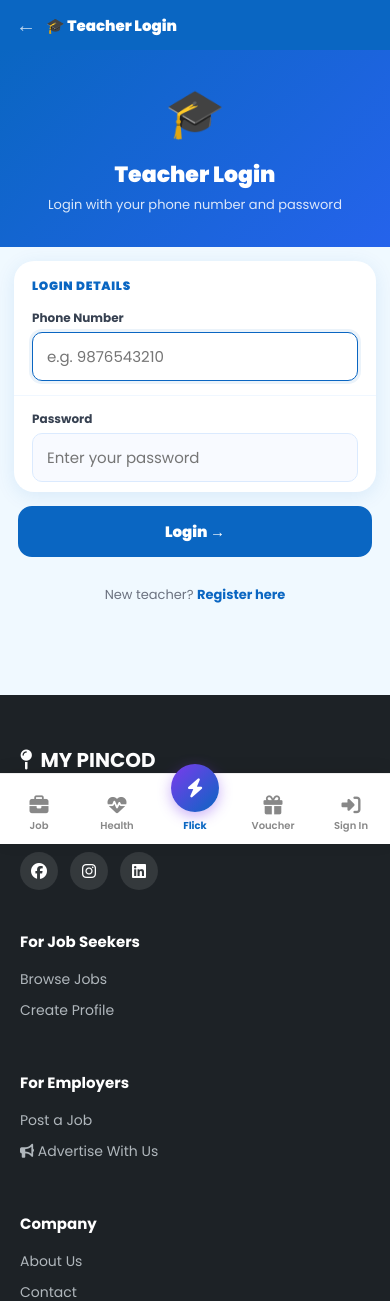
After one commit to Sibi46/my-pincode, a Django app: template templates/community/teacher_login.html in a window 390 px wide. The commit adds this page. Shown: the top 1301 px of the page. Run offline with Django 4.2, Linux system fonts and the light colour scheme; the template is opened without the code that fills it, so the values that code supplies are empty.

Commit message:
Teacher login: dedicated phone+password login page redirecting to school page

```diff
--- a/community/urls.py
+++ b/community/urls.py
@@ -21,6 +21,7 @@ urlpatterns = [
     path('school-corner/',                          views.school_list,          name='school_list'),
     path('school-corner/register/',                 views.school_register,      name='school_register'),
     path('school-corner/teacher/register/',         views.teacher_register,     name='teacher_register'),
+    path('school-corner/teacher/login/',            views.teacher_login,        name='teacher_login'),
     path('school-corner/<int:pk>/',                 views.school_detail,        name='school_detail'),
     path('school-corner/<int:pk>/post/',            views.school_post_create,   name='school_post_create'),
     path('school-corner/<int:pk>/dashboard/',       views.school_dashboard,     name='school_dashboard'),
--- a/templates/community/school_kids_hub.html
+++ b/templates/community/school_kids_hub.html
@@ -58,7 +58,7 @@
   <a href="/community/" class="back">&#8592;</a>
   <h2>🏫 School & Kids</h2>
   {% if not request.user.is_authenticated %}
-  <a href="/community/school-corner/teacher/register/" style="background:#059669;color:#fff;border-radius:8px;padding:6px 12px;font-size:12px;font-weight:800;text-decoration:none">🎓 Teacher Login</a>
+  <a href="/community/school-corner/teacher/login/" style="background:#059669;color:#fff;border-radius:8px;padding:6px 12px;font-size:12px;font-weight:800;text-decoration:none">🎓 Teacher Login</a>
   {% else %}
   <button onclick="openSheet()" style="background:#0a66c2;color:#fff;border:none;border-radius:8px;padding:6px 14px;font-size:12px;font-weight:800;cursor:pointer">+ Post</button>
   {% endif %}
--- /dev/null
+++ b/templates/community/teacher_login.html
@@ -0,0 +1,77 @@
+{% extends 'base.html' %}
+{% block title %}Teacher Login – MY PINCOD{% endblock %}
+{% block content %}
+<style>
+  nav.navbar{display:none!important}
+  body{background:#f0f9ff}
+  #tlTop{position:sticky;top:0;z-index:200;background:#0a66c2;padding:10px 16px;display:flex;align-items:center;gap:10px}
+  #tlTop a.back{color:rgba(255,255,255,.75);text-decoration:none;font-size:20px}
+  #tlTop h2{font-size:15px;font-weight:900;color:#fff;margin:0}
+
+  .tl-wrap{padding:0 0 80px;max-width:520px;margin:0 auto}
+
+  .tl-hero{background:linear-gradient(135deg,#0a66c2,#2563eb);padding:28px 20px 32px;text-align:center;color:#fff}
+  .tl-hero-icon{font-size:3rem;display:block;margin-bottom:8px}
+  .tl-hero-title{font-size:22px;font-weight:900;margin-bottom:4px}
+  .tl-hero-sub{font-size:13px;opacity:.85}
+
+  .tl-card{background:#fff;border-radius:20px;margin:14px 14px 0;box-shadow:0 4px 20px rgba(10,102,194,.1);overflow:hidden}
+  .tl-card-head{padding:16px 18px 4px;font-size:12px;font-weight:900;color:#0a66c2;text-transform:uppercase;letter-spacing:.06em}
+
+  .tl-field{padding:10px 18px}
+  .tl-label{display:block;font-size:12px;font-weight:700;color:#374151;margin-bottom:5px}
+  .tl-input{width:100%;padding:12px 14px;border:1.5px solid #dbeafe;border-radius:12px;font-size:15px;font-family:inherit;outline:none;box-sizing:border-box;background:#f8faff;color:#111}
+  .tl-input:focus{border-color:#0a66c2;background:#fff;box-shadow:0 0 0 3px rgba(10,102,194,.08)}
+
+  .tl-divider{height:1px;background:#f0f7ff;margin:4px 0}
+  .tl-error{background:#fee2e2;color:#991b1b;font-size:13px;font-weight:700;padding:12px 16px;margin:0 18px 10px;border-radius:10px}
+
+  .tl-submit{width:calc(100% - 36px);margin:14px 18px 18px;display:block;padding:14px;background:#0a66c2;color:#fff;border:none;border-radius:14px;font-size:15px;font-weight:900;cursor:pointer;font-family:inherit}
+  .tl-submit:active{background:#1d4ed8}
+
+  .tl-footer{text-align:center;padding:10px;font-size:13px;color:#6b7280}
+  .tl-footer a{color:#0a66c2;font-weight:700;text-decoration:none}
+</style>
+
+<div id="tlTop">
+  <a href="/community/school-corner/" class="back">&#8592;</a>
+  <h2>🎓 Teacher Login</h2>
+</div>
+
+<div class="tl-wrap">
+
+  <div class="tl-hero">
+    <span class="tl-hero-icon">🎓</span>
+    <div class="tl-hero-title">Teacher Login</div>
+    <div class="tl-hero-sub">Login with your phone number and password</div>
+  </div>
+
+  <form method="post">
+  {% csrf_token %}
+  <div class="tl-card">
+    <div class="tl-card-head">Login Details</div>
+
+    {% if error %}
+    <div class="tl-error">⚠️ {{ error }}</div>
+    {% endif %}
+
+    <div class="tl-field">
+      <label class="tl-label">Phone Number</label>
+      <input class="tl-input" type="tel" name="phone" placeholder="e.g. 9876543210" required autofocus>
+    </div>
+    <div class="tl-divider"></div>
+    <div class="tl-field">
+      <label class="tl-label">Password</label>
+      <input class="tl-input" type="password" name="password" placeholder="Enter your password" required>
+    </div>
+  </div>
+
+  <button type="submit" class="tl-submit">Login →</button>
+  </form>
+
+  <div class="tl-footer">
+    New teacher? <a href="/community/school-corner/teacher/register/">Register here</a>
+  </div>
+
+</div>
+{% endblock %}
--- a/templates/community/teacher_register.html
+++ b/templates/community/teacher_register.html
@@ -110,7 +110,7 @@
   </form>
 
   <div class="tr-login-link">
-    Already registered? <a href="/login/">Login here</a>
+    Already registered? <a href="/community/school-corner/teacher/login/">Login here</a>
   </div>
 
 </div>
```
Also changed, not shown: community/views.py (+22 -0 lines).
